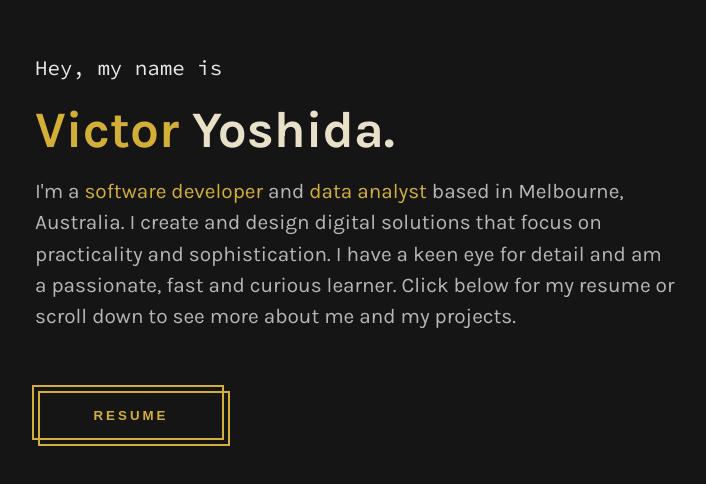
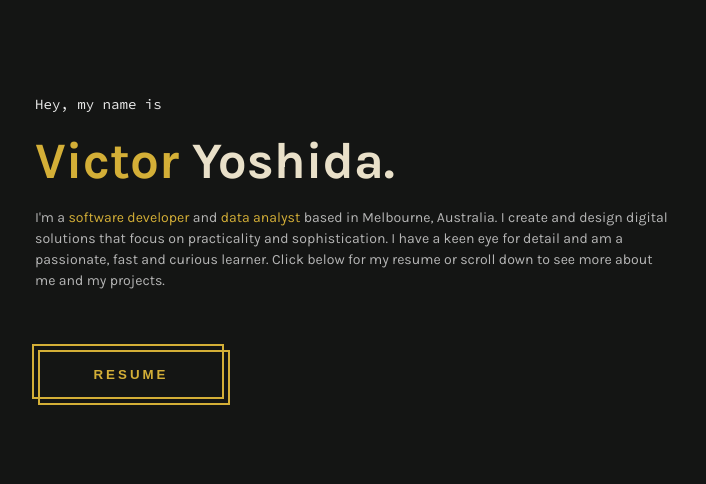
Before and after one commit to vjy02/old-portfolio, a React (Create React App) app: page / in a window 1280 px wide. Shown: the part 108-592 px from the top of the page, without its empty margins (285-991 px from the left). Built offline with nearby package versions, Linux system fonts and the light colour scheme.

Commit message:
Update ContactMe.js and styles.css

```diff
--- a/src/ContactMe.js
+++ b/src/ContactMe.js
@@ -3,8 +3,7 @@ export default function ContactMe() {
         <div className = "contact-section">
             <h1 className = "underline">Connect with me!</h1>
             <h2>Feel free to connect with me on <a href="https://www.linkedin.com/in/victor-yoshida-140617243/" target="_blank" rel="noreferrer">LinkedIn</a> or send me
-            an <a href="mailto:victorjohyoshida@gmail.com" target="_blank" rel="noreferrer">email</a>. Whether its asking about my
-                past "pro" gaming career or potential job offer I am always happy to have a chat :)
+            an <a href="mailto:victorjohyoshida@gmail.com" target="_blank" rel="noreferrer">email</a>. My inbox is always open and I am always happy to have a chat :)
             </h2>
         </div>
     )
--- a/src/styles.css
+++ b/src/styles.css
@@ -136,7 +136,7 @@ h1 {
 
 p {
   line-height: 150%;
-  font-size: 1.3em;
+  font-size: 1.1vw;
 }
 
 #intro-name {
```
